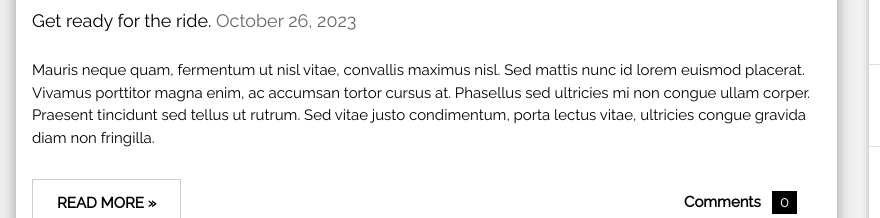
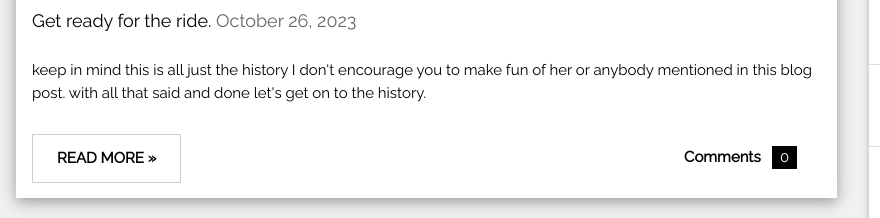
Before and after one commit to zndndnxnxnxnxnxnxnxn/Tabitha-wiki, a plain HTML site: page index.html in a window 1280 px wide. Shown: the part 504-722 px from the top of the page, 0-880 px from the left. Drawn offline with nearby package versions, Linux system fonts and the light colour scheme.

Commit message:
Update index.html

```diff
--- a/index.html
+++ b/index.html
@@ -36,8 +36,8 @@ and is wrapped around the whole page content, except for the footer in this exam
     </div>
 
     <div class="w3-container">
-      <p>Mauris neque quam, fermentum ut nisl vitae, convallis maximus nisl. Sed mattis nunc id lorem euismod placerat. Vivamus porttitor magna enim, ac accumsan tortor cursus at. Phasellus sed ultricies mi non congue ullam corper. Praesent tincidunt sed
-        tellus ut rutrum. Sed vitae justo condimentum, porta lectus vitae, ultricies congue gravida diam non fringilla.</p>
+      <p> keep in mind this is all just the history I don't encourage you to make fun of her or anybody mentioned in this blog post.
+      with all that said and done let's get on to the history.</p>
       <div class="w3-row">
         <div class="w3-col m8 s12">
           <p><button class="w3-button w3-padding-large w3-white w3-border"><b>READ MORE »</b></button></p>
```
